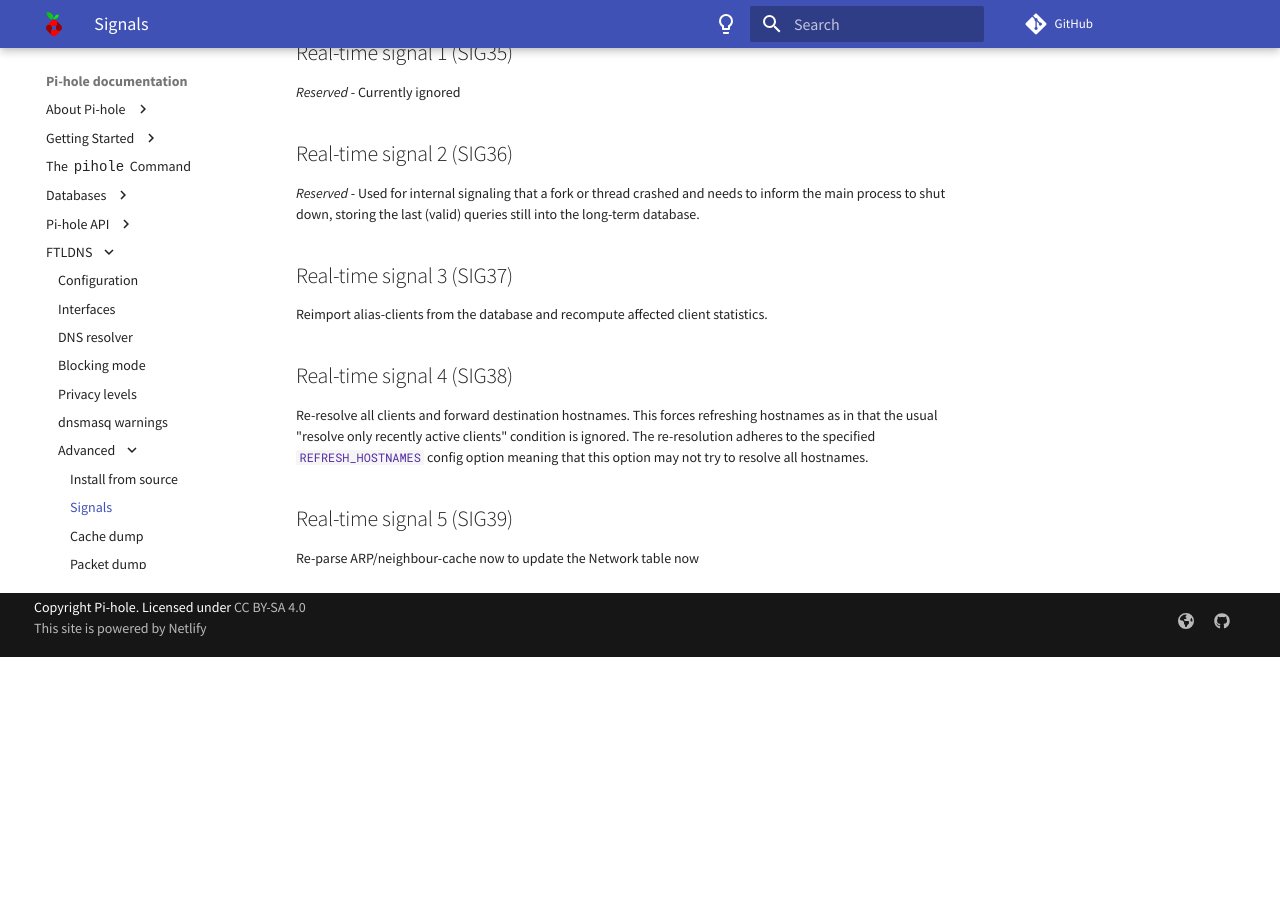
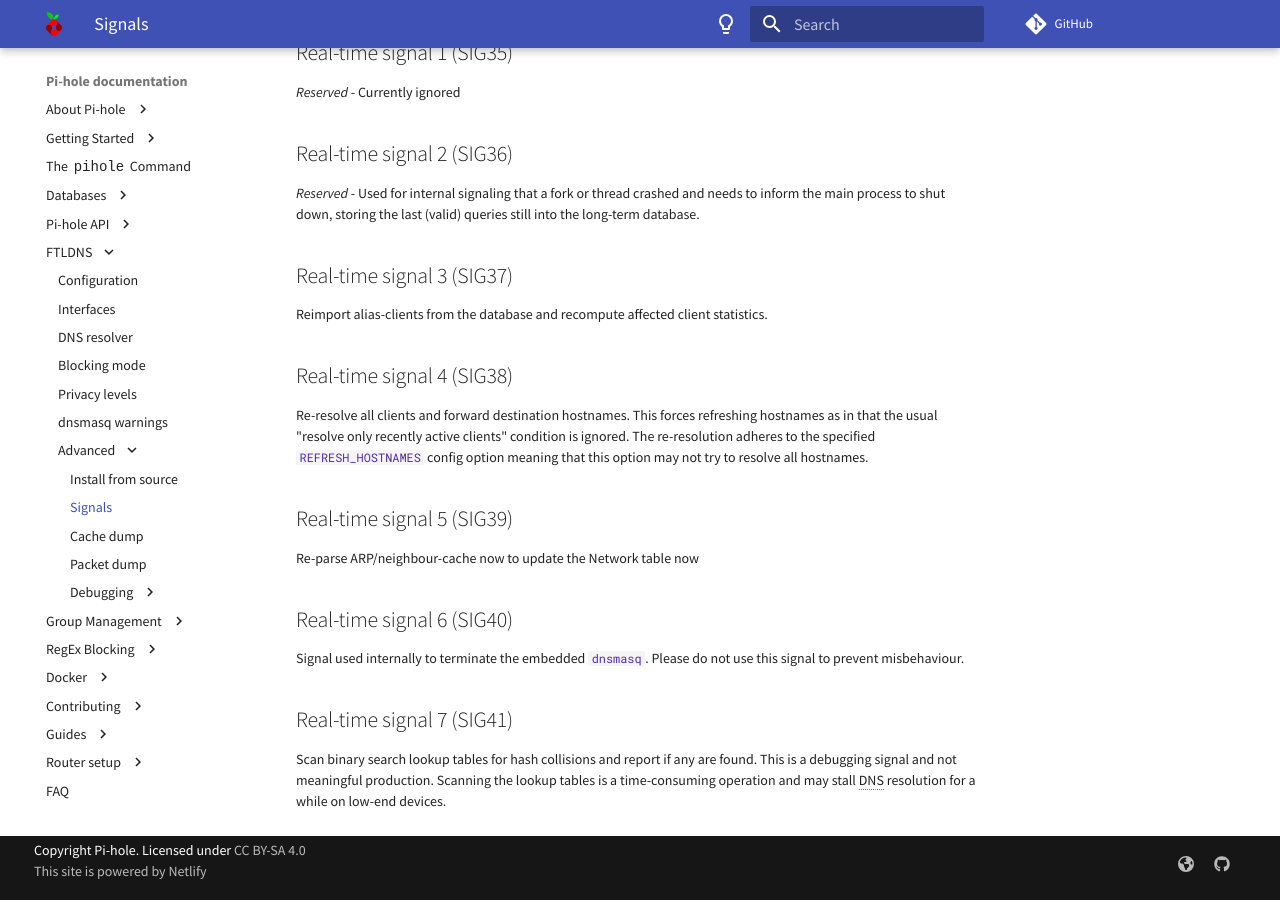
Before and after one commit to pi-hole/docs, an MkDocs documentation site: the page built from docs/ftldns/signals.md, in a window 1280 px wide and 900 px high, scrolled down 1599 px. Built offline with MkDocs 1.6.1 and Material for MkDocs 9.7.7, drawn with Linux system fonts in a browser that asks for light colours; comment, search, counter and statistics services are not loaded; before the commit the page ends 2256 px from its top, so only the background shows below that.

Commit message:
Add SIGRT6 and SIGRT7 descriptions
Signed-off-by: DL6ER <dl6er@dl6er.de>

```diff
--- a/docs/ftldns/signals.md
+++ b/docs/ftldns/signals.md
@@ -74,3 +74,11 @@ Re-resolve all clients and forward destination hostnames. This forces refreshing
 ## Real-time signal 5 (SIG39)
 
 Re-parse ARP/neighbour-cache now to update the Network table now
+
+## Real-time signal 6 (SIG40)
+
+Signal used internally to terminate the embedded `dnsmasq`. Please do not use this signal to prevent misbehaviour.
+
+## Real-time signal 7 (SIG41)
+
+Scan binary search lookup tables for hash collisions and report if any are found. This is a debugging signal and not meaningful production. Scanning the lookup tables is a time-consuming operation and may stall DNS resolution for a while on low-end devices.
```
